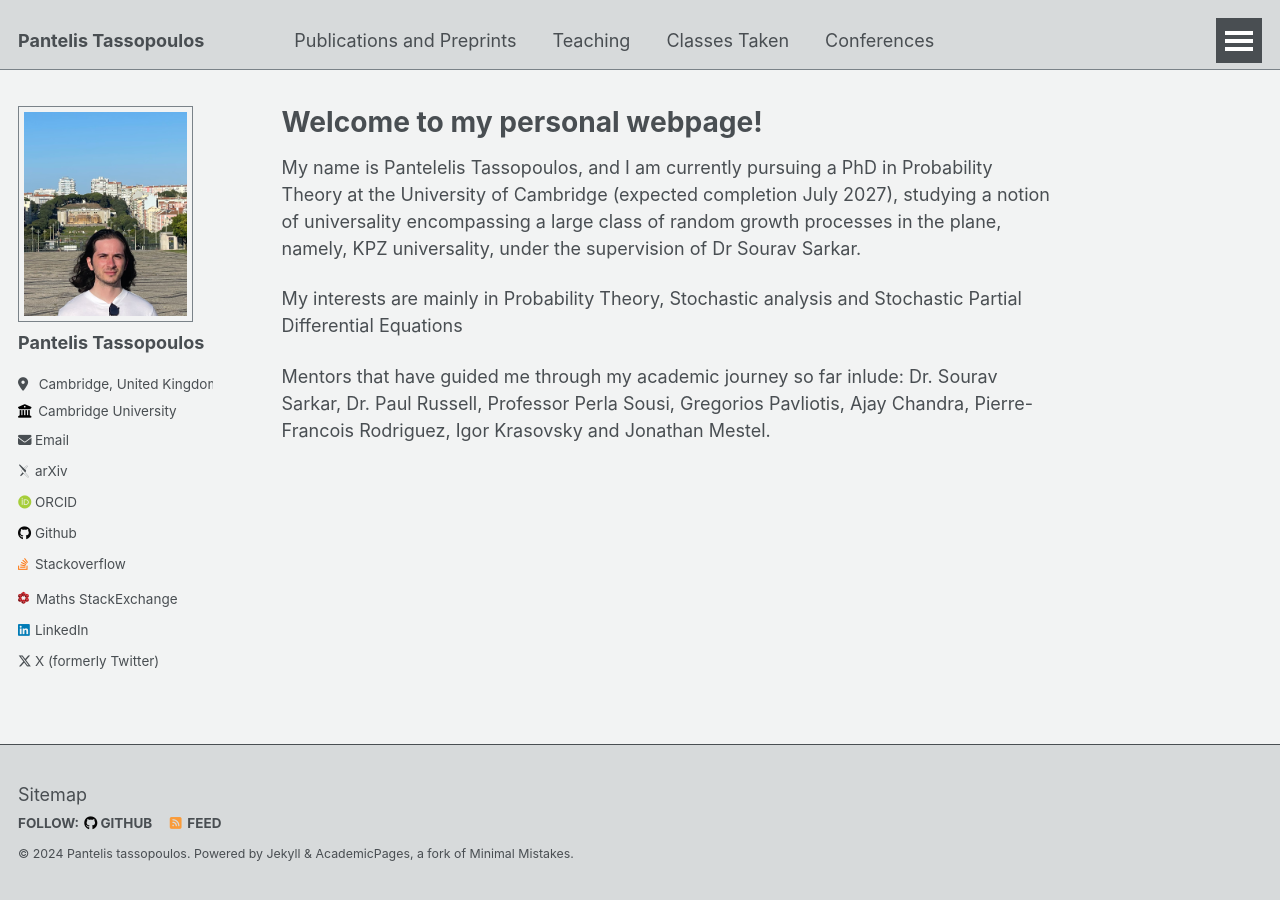
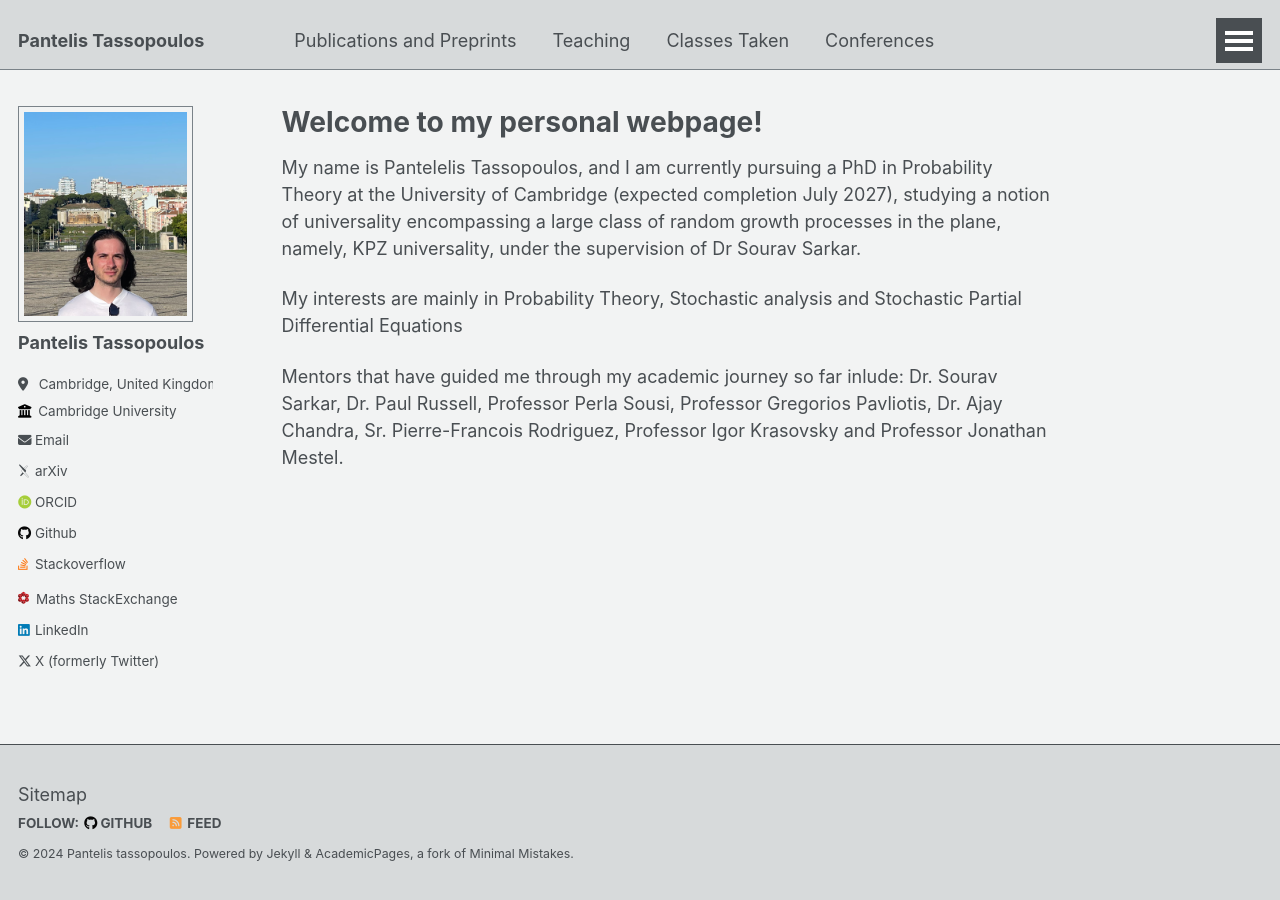
Before and after one commit to PantelisTass/PantelisTass.github.io, a Jekyll site: the page built from _pages/about.md, in a window 1280 px wide. Built offline with Jekyll 4.4.1, drawn with Linux system fonts in a browser that asks for light colours; some web fonts are replaced.

```diff
--- a/_pages/about.md
+++ b/_pages/about.md
@@ -12,4 +12,4 @@ My name is Pantelelis Tassopoulos, and I am currently pursuing a PhD in Probabil
 
 My interests are mainly in Probability Theory, Stochastic analysis and Stochastic Partial Differential Equations
 
-Mentors that have guided me through my academic journey so far inlude: Dr. Sourav Sarkar, Dr. Paul Russell, Professor Perla Sousi, Gregorios Pavliotis, Ajay Chandra, Pierre-Francois Rodriguez, Igor Krasovsky and Jonathan Mestel.
+Mentors that have guided me through my academic journey so far inlude: Dr. Sourav Sarkar, Dr. Paul Russell, Professor Perla Sousi, Professor Gregorios Pavliotis, Dr. Ajay Chandra, Sr. Pierre-Francois Rodriguez, Professor Igor Krasovsky and Professor Jonathan Mestel.
```
Also changed, not shown: 1 other file.
